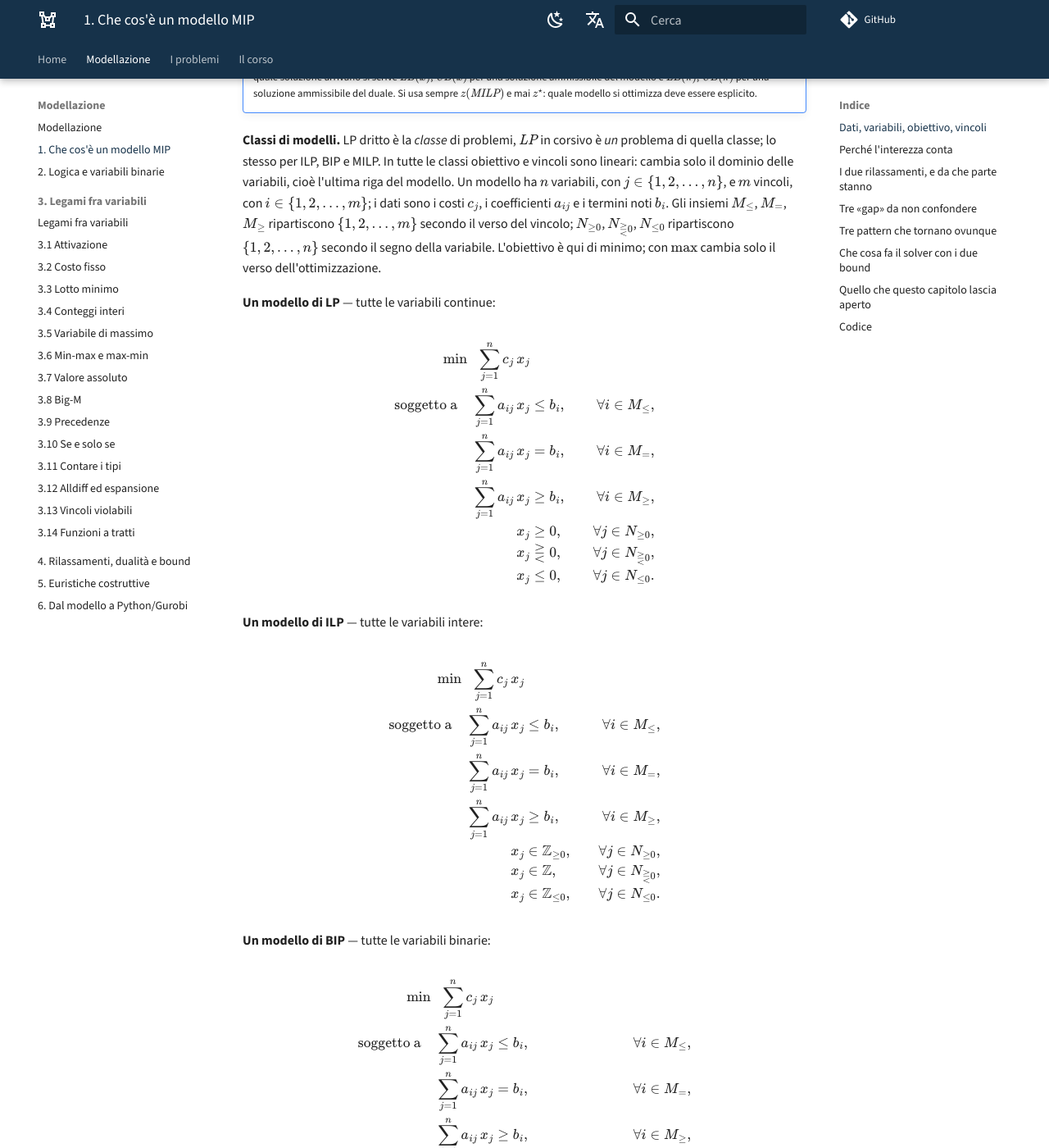
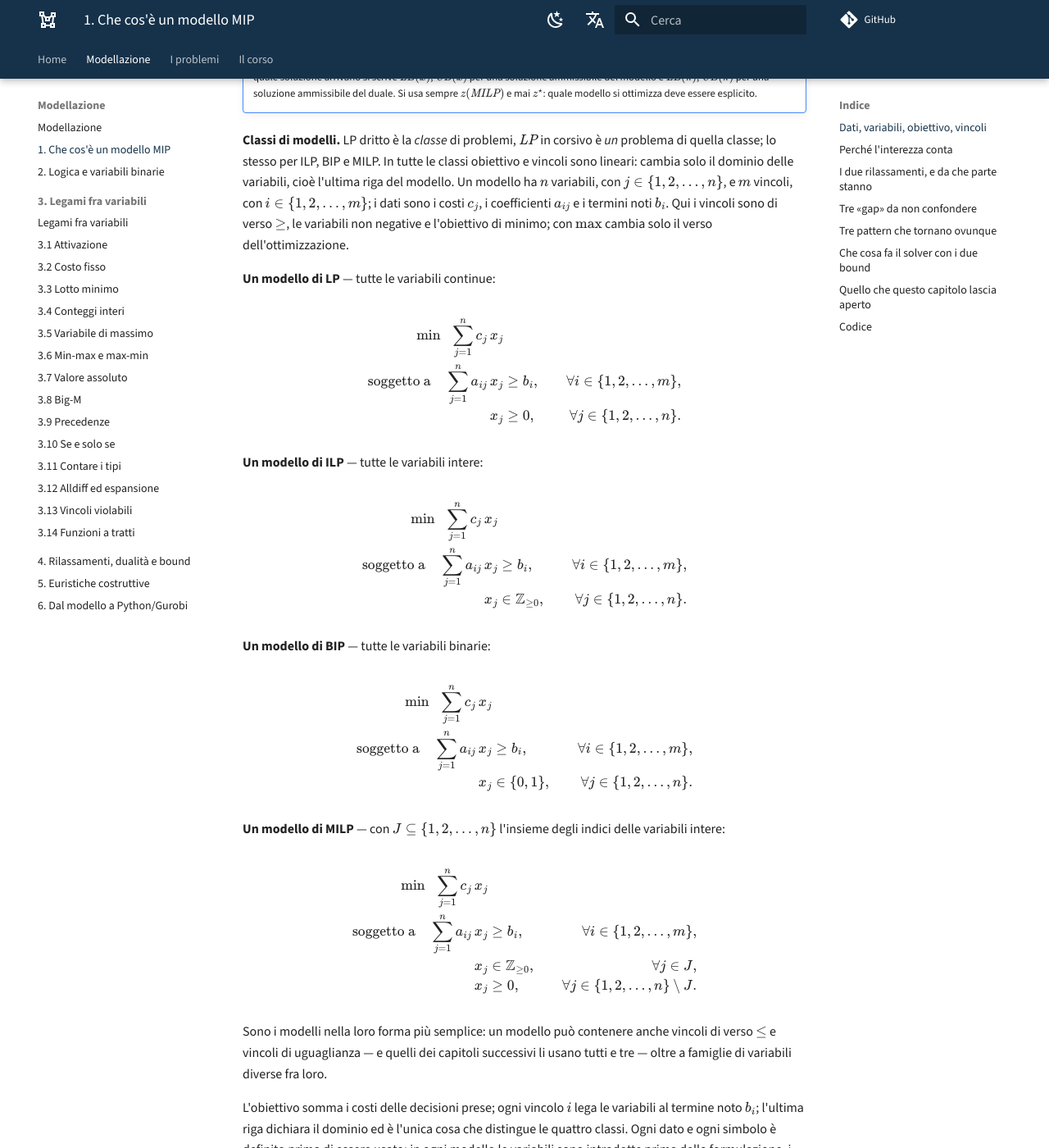
Before and after one commit to fabiofurini/modellazione-mip, an MkDocs documentation site: the page built from docs/modellazione-1.md, in a window 1280 px wide and 1400 px high, scrolled down 536 px. Shown: the whole window at 82% size. Built offline with MkDocs 1.6.1 and Material for MkDocs 9.7.7, drawn with Linux system fonts in a browser that asks for light colours; comment, search, counter and statistics services are not loaded; some of the changed text lies outside the part shown.

Commit message:
Modelli generali nella forma più semplice: un solo verso, variabili non negative
- via la ripartizione dei vincoli per verso e delle variabili per segno
- subito dopo i modelli, la nota che un modello può contenere anche vincoli
  <= e di uguaglianza e più famiglie di variabili

Co-Authored-By: Claude Opus 5 (1M context) <noreply@anthropic.com>

```diff
--- a/docs/modellazione-1.md
+++ b/docs/modellazione-1.md
@@ -30,23 +30,17 @@ corsivo è *un* problema di quella classe; lo stesso per ILP, BIP e MILP. In
 tutte le classi obiettivo e vincoli sono lineari: cambia solo il dominio delle
 variabili, cioè l'ultima riga del modello. Un modello ha $n$ variabili, con
 $j \in \{1, 2, \dots, n\}$, e $m$ vincoli, con $i \in \{1, 2, \dots, m\}$; i dati
-sono i costi $c_j$, i coefficienti $a_{ij}$ e i termini noti $b_i$. Gli insiemi
-$M_{\le}$, $M_{=}$, $M_{\ge}$ ripartiscono $\{1, 2, \dots, m\}$ secondo il verso
-del vincolo; $N_{\ge 0}$, $N_{\gtreqless 0}$, $N_{\le 0}$ ripartiscono
-$\{1, 2, \dots, n\}$ secondo il segno della variabile. L'obiettivo è qui di
-minimo; con $\max$ cambia solo il verso dell'ottimizzazione.
+sono i costi $c_j$, i coefficienti $a_{ij}$ e i termini noti $b_i$. Qui i vincoli sono di verso $\ge$, le
+variabili non negative e l'obiettivo di minimo; con $\max$ cambia solo il verso
+dell'ottimizzazione.
 
 **Un modello di LP** — tutte le variabili continue:
 
 $$
 \begin{aligned}
 \min ~~ \sum_{j=1}^{n} c_j\, x_j & & \\
-\text{soggetto a} \quad \sum_{j=1}^{n} a_{ij}\, x_j &\le b_i, & \forall i \in M_{\le},\\
-\sum_{j=1}^{n} a_{ij}\, x_j &= b_i, & \forall i \in M_{=},\\
-\sum_{j=1}^{n} a_{ij}\, x_j &\ge b_i, & \forall i \in M_{\ge},\\
-x_j &\ge 0, & \forall j \in N_{\ge 0},\\
-x_j &\gtreqless 0, & \forall j \in N_{\gtreqless 0},\\
-x_j &\le 0, & \forall j \in N_{\le 0}.
+\text{soggetto a} \quad \sum_{j=1}^{n} a_{ij}\, x_j &\ge b_i, & \forall i \in \{1, 2, \dots, m\},\\
+x_j &\ge 0, & \forall j \in \{1, 2, \dots, n\}.
 \end{aligned}
 $$
 
@@ -55,12 +49,8 @@ $$
 $$
 \begin{aligned}
 \min ~~ \sum_{j=1}^{n} c_j\, x_j & & \\
-\text{soggetto a} \quad \sum_{j=1}^{n} a_{ij}\, x_j &\le b_i, & \forall i \in M_{\le},\\
-\sum_{j=1}^{n} a_{ij}\, x_j &= b_i, & \forall i \in M_{=},\\
-\sum_{j=1}^{n} a_{ij}\, x_j &\ge b_i, & \forall i \in M_{\ge},\\
-x_j &\in \mathbb{Z}_{\ge 0}, & \forall j \in N_{\ge 0},\\
-x_j &\in \mathbb{Z}, & \forall j \in N_{\gtreqless 0},\\
-x_j &\in \mathbb{Z}_{\le 0}, & \forall j \in N_{\le 0}.
+\text{soggetto a} \quad \sum_{j=1}^{n} a_{ij}\, x_j &\ge b_i, & \forall i \in \{1, 2, \dots, m\},\\
+x_j &\in \mathbb{Z}_{\ge 0}, & \forall j \in \{1, 2, \dots, n\}.
 \end{aligned}
 $$
 
@@ -69,25 +59,26 @@ $$
 $$
 \begin{aligned}
 \min ~~ \sum_{j=1}^{n} c_j\, x_j & & \\
-\text{soggetto a} \quad \sum_{j=1}^{n} a_{ij}\, x_j &\le b_i, & \forall i \in M_{\le},\\
-\sum_{j=1}^{n} a_{ij}\, x_j &= b_i, & \forall i \in M_{=},\\
-\sum_{j=1}^{n} a_{ij}\, x_j &\ge b_i, & \forall i \in M_{\ge},\\
+\text{soggetto a} \quad \sum_{j=1}^{n} a_{ij}\, x_j &\ge b_i, & \forall i \in \{1, 2, \dots, m\},\\
 x_j &\in \{0, 1\}, & \forall j \in \{1, 2, \dots, n\}.
 \end{aligned}
 $$
 
-**Un modello di MILP** — con $J \subseteq \{1, 2, \dots, n\}$ l'insieme degli indici delle variabili intere e i segni del modello di LP:
+**Un modello di MILP** — con $J \subseteq \{1, 2, \dots, n\}$ l'insieme degli indici delle variabili intere:
 
 $$
 \begin{aligned}
 \min ~~ \sum_{j=1}^{n} c_j\, x_j & & \\
-\text{soggetto a} \quad \sum_{j=1}^{n} a_{ij}\, x_j &\le b_i, & \forall i \in M_{\le},\\
-\sum_{j=1}^{n} a_{ij}\, x_j &= b_i, & \forall i \in M_{=},\\
-\sum_{j=1}^{n} a_{ij}\, x_j &\ge b_i, & \forall i \in M_{\ge},\\
-x_j &\in \mathbb{Z}, & \forall j \in J,\\
-x_j &\in \mathbb{R}, & \forall j \in \{1, 2, \dots, n\} \setminus J.
+\text{soggetto a} \quad \sum_{j=1}^{n} a_{ij}\, x_j &\ge b_i, & \forall i \in \{1, 2, \dots, m\},\\
+x_j &\in \mathbb{Z}_{\ge 0}, & \forall j \in J,\\
+x_j &\ge 0, & \forall j \in \{1, 2, \dots, n\} \setminus J.
 \end{aligned}
 $$
+
+Sono i modelli nella loro forma più semplice: un modello può contenere anche
+vincoli di verso $\le$ e vincoli di uguaglianza — e quelli dei capitoli
+successivi li usano tutti e tre — oltre a famiglie di variabili diverse fra
+loro.
 
 L'obiettivo somma i costi delle decisioni prese; ogni vincolo $i$ lega le
 variabili al termine noto $b_i$; l'ultima riga dichiara il dominio ed è l'unica
```
